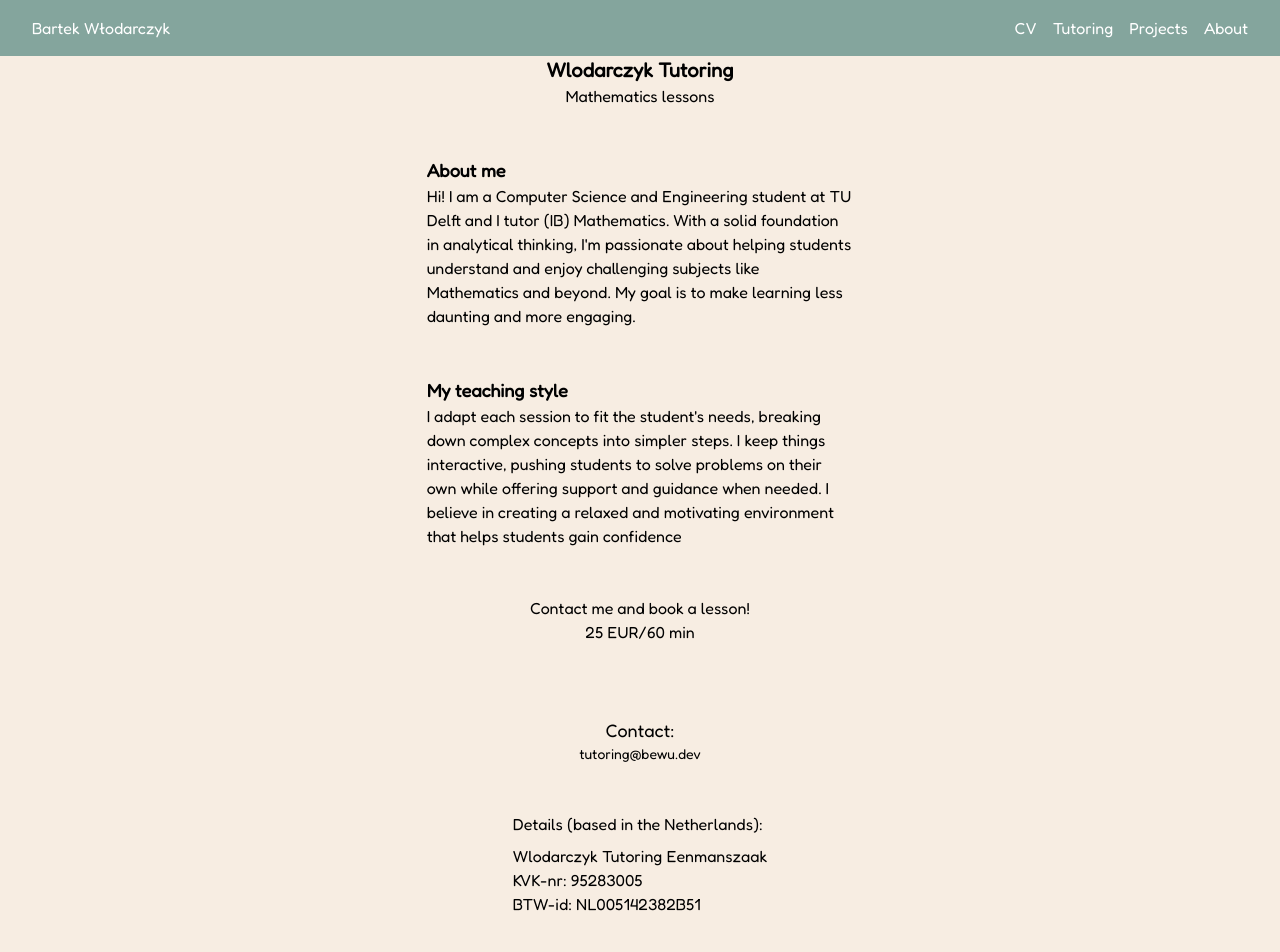
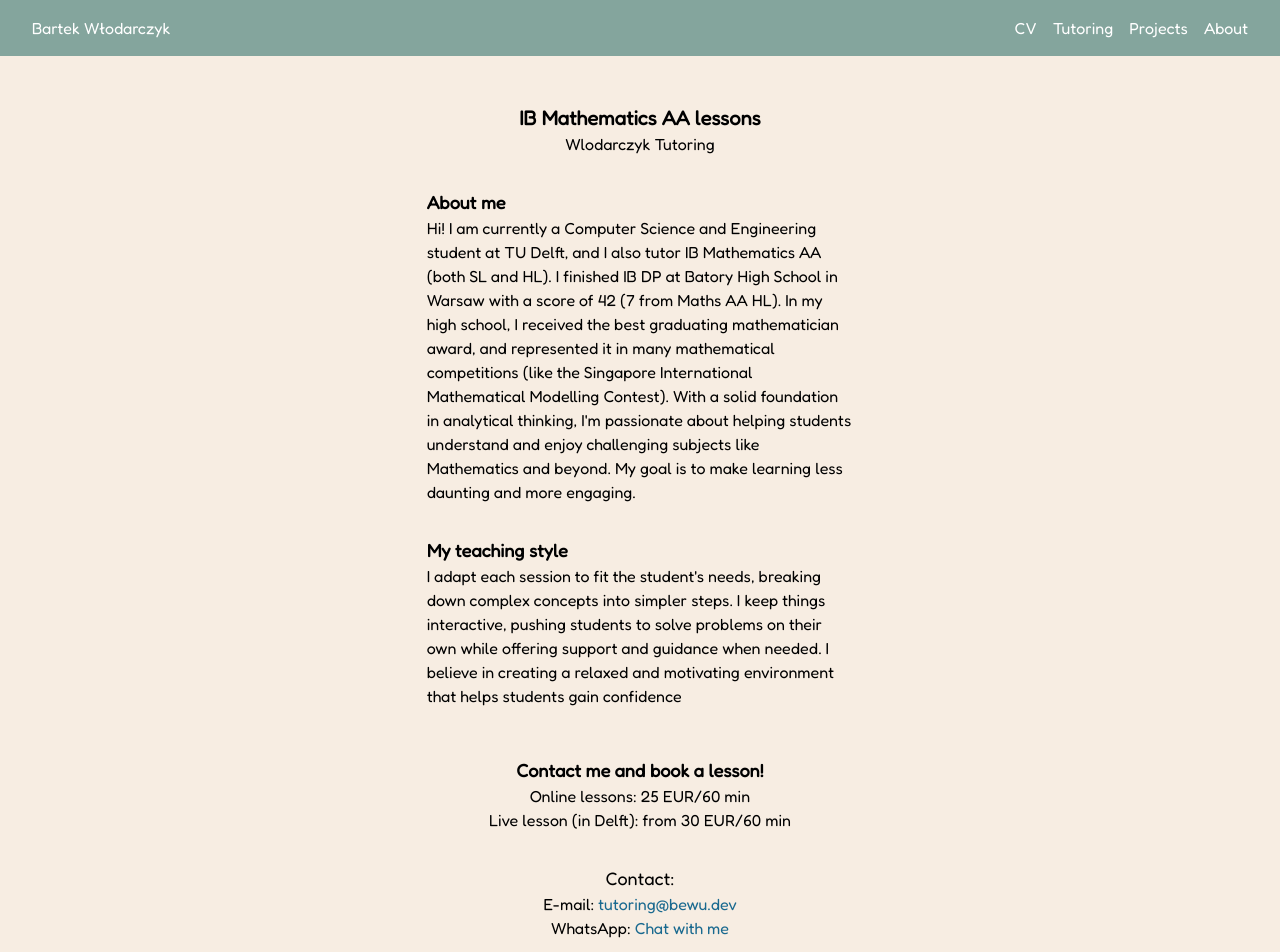
Before and after one commit to bewuwy/bewuwy, a Next.js app: page /tutoring in a window 1280 px wide. Shown: the top 952 px of the page. Built offline with nearby package versions, Linux system fonts and the light colour scheme.

Commit message:
updated tutoring page

```diff
--- a/app/style.scss
+++ b/app/style.scss
@@ -5,6 +5,7 @@
 $bg-color: #F7EDE2;
 $primary-color: #F6BD60;
 $contrast-color: #84A59D;
+$link-color: #19698f;
 
 .bg-contrast {
     background-color: $contrast-color;
@@ -28,6 +29,10 @@ button, a[role="button"] {
     @apply drop-shadow-lg hover:drop-shadow-2xl;
 }
 
+.link {
+    color: $link-color;
+}
+
 a:not([role='button']) {
     @apply hover:underline;
 }
--- a/app/tutoring/page.tsx
+++ b/app/tutoring/page.tsx
@@ -7,18 +7,18 @@ export const metadata: Metadata = {
 
 export default function Tutoring() {
     return (
-        <main className='w-full min-h-screen flex flex-col justify-center items-center'>
+        <main className='w-full min-h-screen flex flex-col justify-center items-center mt-12'>
 
-            <div className="md:w-1/3 w-4/5 mb-12 flex flex-col justify-center items-center gap-12">
+            <div className="md:w-1/3 w-4/5 mb-12 flex flex-col justify-center items-center gap-8">
 
                 <div className="flex flex-col justify-center items-center">
-                    <h2 className="text-xl font-bold">Wlodarczyk Tutoring</h2>
-                    <h3>Mathematics lessons</h3>
+                    <h2 className="text-xl font-bold">IB Mathematics AA lessons</h2>
+                    <h3>Wlodarczyk Tutoring</h3>
                 </div>
 
                 <div>
                     <h3 className="text-lg font-bold">About me</h3>
-                    <p>Hi! I am a Computer Science and Engineering student at TU Delft and I tutor (IB) Mathematics. With a solid foundation in analytical thinking, I&apos;m passionate about helping students understand and enjoy challenging subjects like Mathematics and beyond. My goal is to make learning less daunting and more engaging.</p>
+                    <p>Hi! I am currently a Computer Science and Engineering student at TU Delft, and I also tutor IB Mathematics AA (both SL and HL). I finished IB DP at Batory High School in Warsaw with a score of 42 (7 from Maths AA HL). In my high school, I received the best graduating mathematician award, and represented it in many mathematical competitions (like the Singapore International Mathematical Modelling Contest). With a solid foundation in analytical thinking, I&apos;m passionate about helping students understand and enjoy challenging subjects like Mathematics and beyond. My goal is to make learning less daunting and more engaging.</p>
                 </div>
 
                 <div>
@@ -26,17 +26,19 @@ export default function Tutoring() {
                     <p>I adapt each session to fit the student&apos;s needs, breaking down complex concepts into simpler steps. I keep things interactive, pushing students to solve problems on their own while offering support and guidance when needed. I believe in creating a relaxed and motivating environment that helps students gain confidence</p>
                 </div>
 
-                <div className="flex flex-col items-center">
-                    <p>Contact me and book a lesson!</p>
-                    <p>25 EUR/60 min</p>
+                <div className="flex flex-col items-center mt-4">
+                    <h3 className='text-lg font-bold'>Contact me and book a lesson!</h3>
+                    <p>Online lessons: 25 EUR/60 min</p>
+                    <p>Live lesson (in Delft): from 30 EUR/60 min</p>
                 </div>
 
                 <div className="flex flex-col items-center">
-                    <h2 className='text-lg mt-6'>Contact:</h2>
-                    <span className='text-sm'>tutoring@bewu.dev</span>
+                    <h2 className='text-lg'>Contact:</h2>
+                    <span>E-mail: <a href="mailto:tutoring@bewu.dev" className='link'>tutoring@bewu.dev</a></span>
+                    <span>WhatsApp: <a href='https://wa.me/+48739227787' className='link' target='blank'>Chat with me</a></span>
                 </div>
 
-                <div>
+                <div className='mt-4'>
                     <h2 className="mb-2">Details (based in the Netherlands):</h2>
                     <p>Wlodarczyk Tutoring Eenmanszaak</p>
                     <p>KVK-nr: 95283005</p>
```
